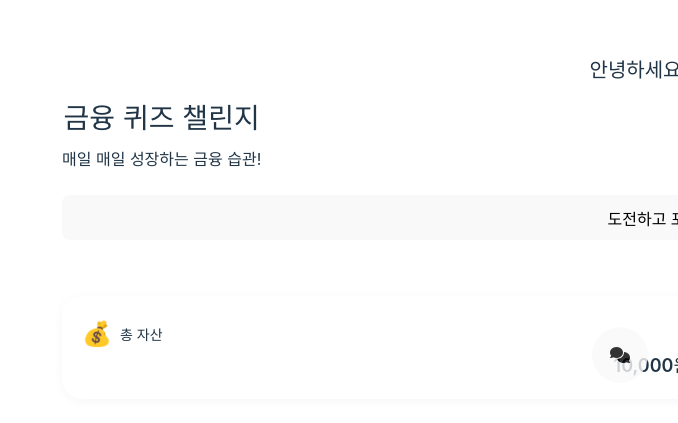
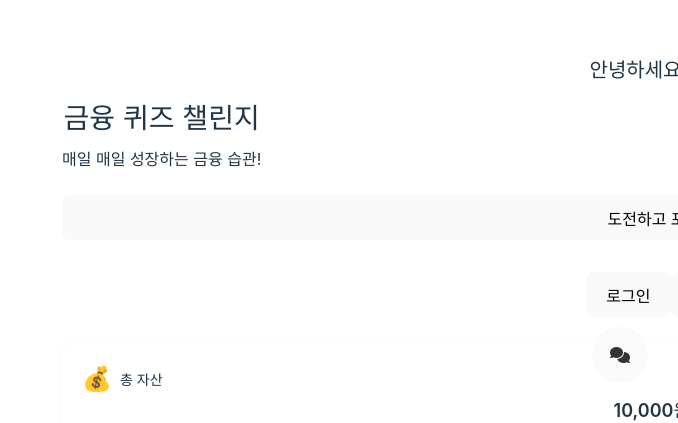
Before and after one commit to kyucchoi/KBcation-front, a Vue app: page / in a window 1280 px wide. Shown: the part 377-800 px from the top of the page, without its empty margins (602-1280 px from the left). Built offline with nearby package versions, Linux system fonts and the light colour scheme; the HTML template or start-up script is replaced by a standard one.

Commit message:
:pencil2: Fix: 홈 화면 노치 영역 수정 및 로그인, 회원가입 버튼 임시 추가

```diff
--- a/src/pages/HomePage.vue
+++ b/src/pages/HomePage.vue
@@ -16,7 +16,7 @@ const handleChatBot = () => {
 </script>
 
 <template>
-  <Main :headbar="false" :padded="false" :bg-gray="true">
+  <Main :headbar="false" :padded="false" :bg-gray="true" style="overflow-y: hidden">
     <div class="top">
       <div class="user">안녕하세요, 김시완님</div>
       <div class="header-content">
@@ -35,6 +35,11 @@ const handleChatBot = () => {
       <Button variant="whiteYellow" size="lg" class="challenge-button" @click="handleQuizButton">
         도전하고 포인트 받기
       </Button>
+    </div>
+
+    <div class="flex justify-between">
+      <Button variant="default" @click="$router.push('/login')">로그인</Button>
+      <Button variant="default" @click="$router.push('/signup')">회원가입</Button>
     </div>
 
     <div class="dashboard">
@@ -113,8 +118,6 @@ const handleChatBot = () => {
   background: linear-gradient(135deg, var(--css-primary) 30%, #ff7802 100%);
   border-radius: 0 0 24px 24px;
   padding: 32px 24px;
-  margin-top: -50px; /* 노치 영역만큼 위로 */
-  padding-top: 82px; /* 기존 32px + 노치 높이 */
 }
 
 .user {
```
